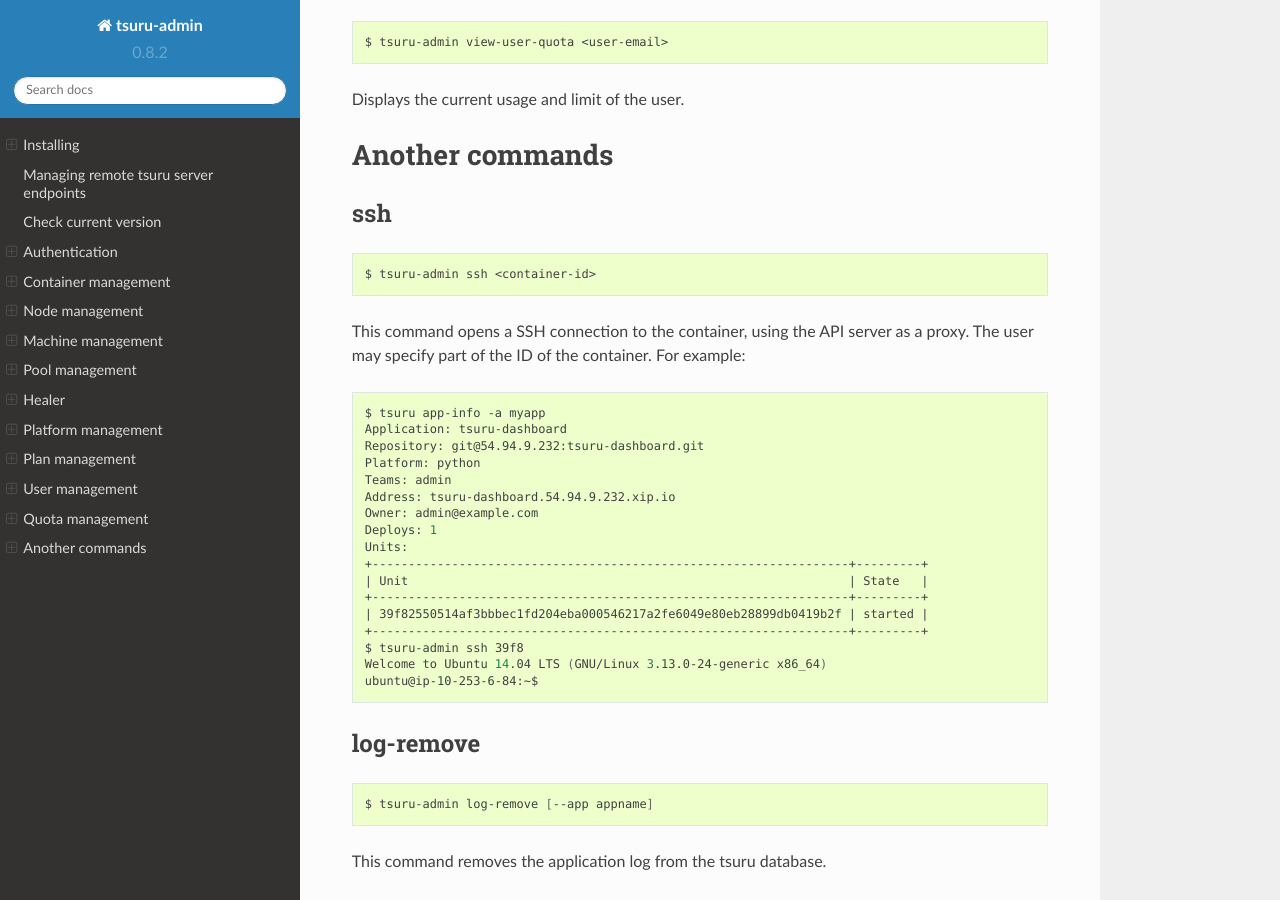
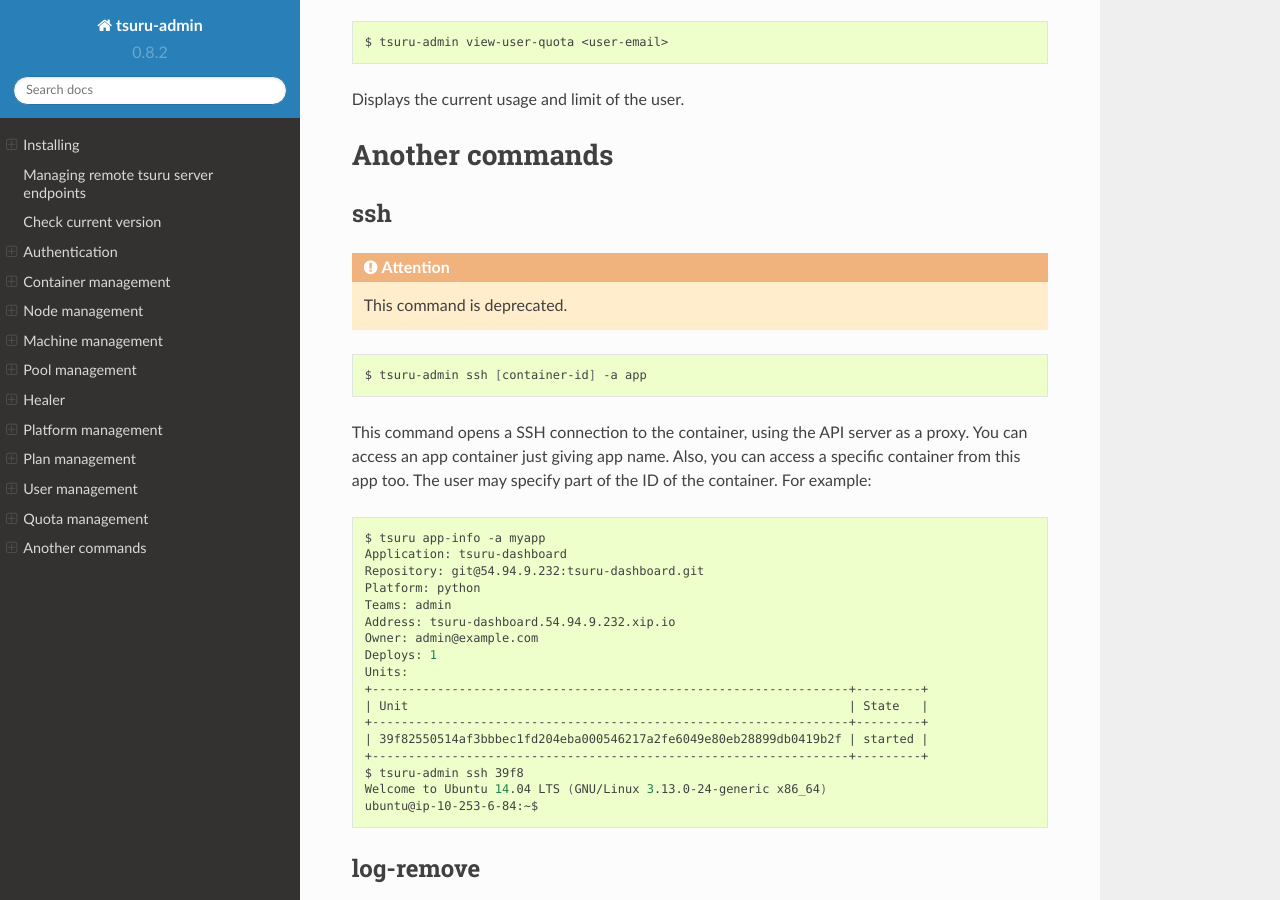
Before and after one commit to tsuru/tsuru-admin, a Sphinx documentation site: the page built from docs/source/index.rst, in a window 1280 px wide and 900 px high, scrolled down 10156 px. Built offline with Sphinx 7.4.7 and the Read the Docs theme 2.0.0, drawn with Linux system fonts in a browser that asks for light colours.

Commit message:
deprecate ssh command

```diff
--- a/docs/source/index.rst
+++ b/docs/source/index.rst
@@ -632,14 +632,18 @@ Another commands
 ssh
 ---
 
+.. attention::
+    This command is deprecated.
+
 .. highlight:: bash
 
 ::
 
-    $ tsuru-admin ssh <container-id>
+    $ tsuru-admin ssh [container-id] -a app
 
-This command opens a SSH connection to the container, using the API server as a
-proxy. The user may specify part of the ID of the container. For example:
+This command opens a SSH connection to the container, using the API server as a proxy.
+You can access an app container just giving app name. Also, you can access a specific container from this app too.
+The user may specify part of the ID of the container. For example:
 
 .. highlight:: bash
 
```
Also changed, not shown: 1 other file.
